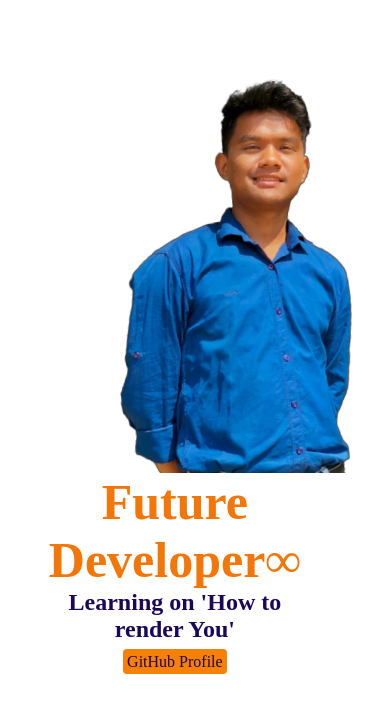
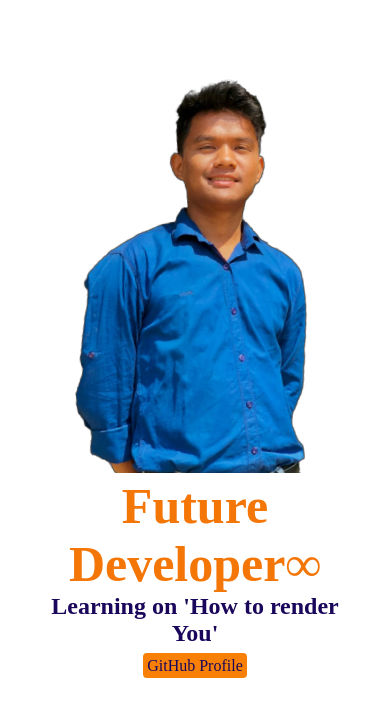
Before and after one commit to GShix/DambarPortfolio, a plain HTML site: page index.html in a window 390 px wide. Shown: the part 83-800 px from the top of the page. Drawn offline with Linux system fonts and the light colour scheme.

Commit message:
home item center for mobile device

```diff
--- a/index.html
+++ b/index.html
@@ -21,7 +21,7 @@
                 <i class="fa fa-bars"></i>
             </label>
                 <label>
-                    <img src="./dambargm_logo.png">
+                    <img src="./dambargm_logo.png" ondblclick="">
                 </label>
                 <ul>
                     <li><a href="https://gshix.github.io/DambarPortfolio/" class="active">Home</a></li>
--- a/style.css
+++ b/style.css
@@ -14,6 +14,7 @@
 .navbar img{
     width: 400px;
     padding: 0px 30px 0px 20px;
+    cursor: pointer;
 }
 .navbar ul {
     float: right;
@@ -87,15 +88,14 @@ navbar ul li a.active, a:hover{
 }
 .home{
     padding: 50px;
-
+    justify-content: center;
+    text-align: center;
+    align-items: center;
 }
 .home img {
-    float: left;
-    padding-left: 60px;
-
+    /* padding-left: 10px; */
 }
-.home-data{
-    float: right;
+.home-data{s
     padding-right: 10vw;
     /* padding-top: 200px; */
    text-align: center;
@@ -116,6 +116,7 @@ navbar ul li a.active, a:hover{
     transition: all 2000ms ease-in-out;
 }
 .button:hover{
+    background: rgb(248, 128, 7);
        color: white;
         transition: .2s;
         text-co
```
